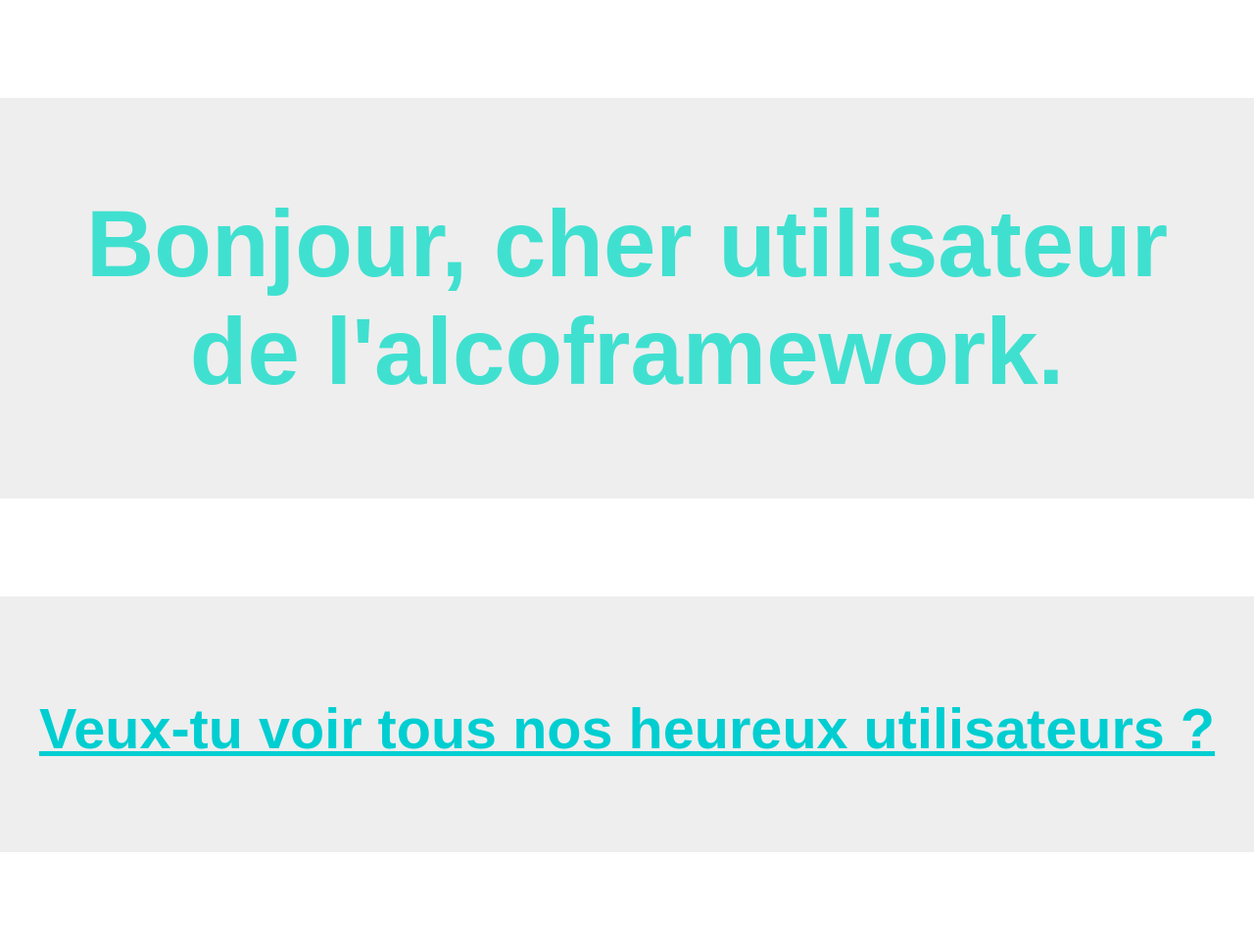
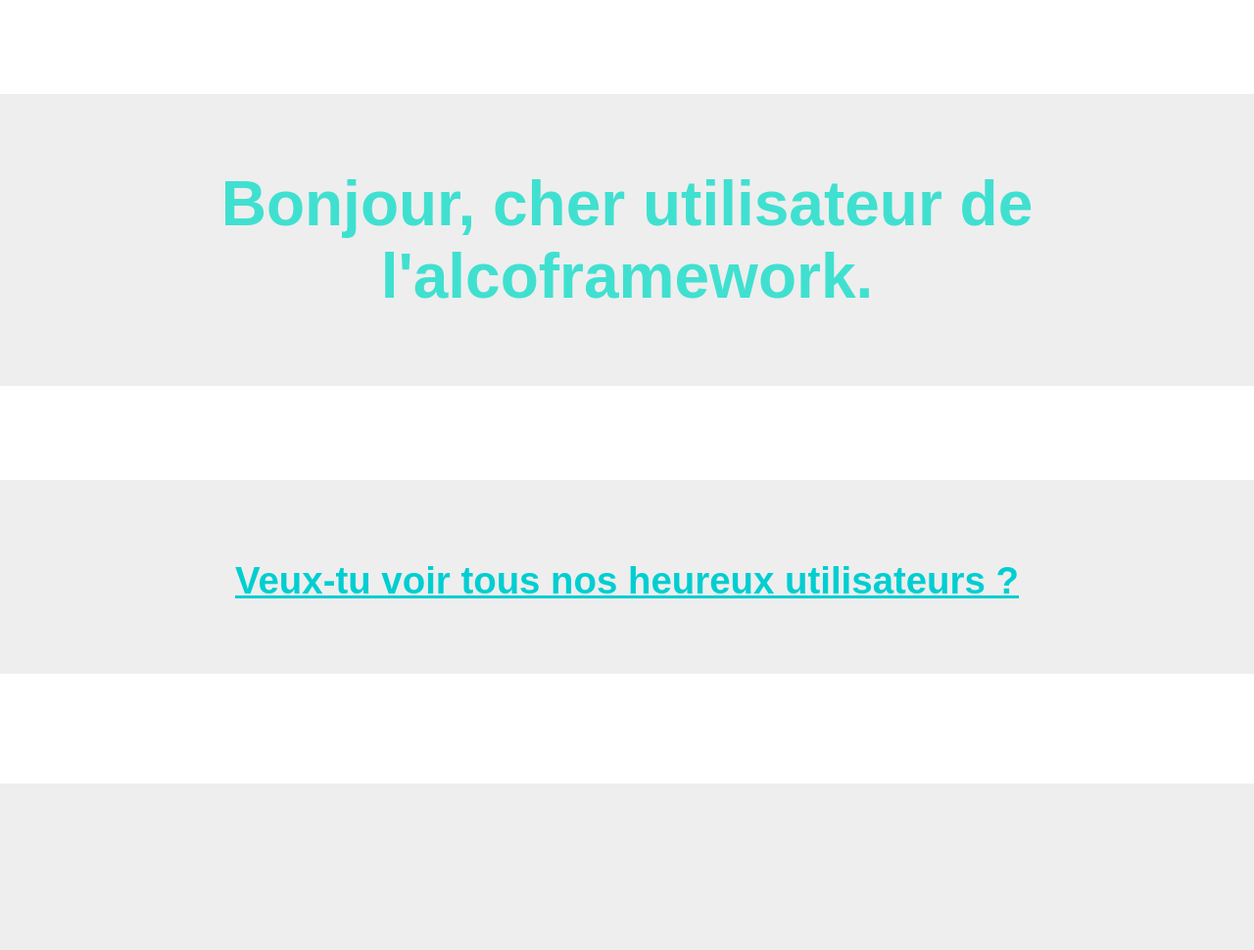
Before and after one commit to pikaboul/alcoframework, a PHP site: page / in a window 1280 px wide. Shown: the whole page at 98% size. After the commit the page ends 800 px from the top, so only its background shows below. Run offline with PHP 8.4, Linux system fonts and the light colour scheme; some libraries are stand-ins or nearby versions.

Commit message:
Chnage CSS bro

```diff
--- a/css/style.css
+++ b/css/style.css
@@ -1,59 +1,38 @@
-body{
+body {
   margin: 0;
-	color: Turquoise;
-}
-
-.name {
-	font-size: 3em;
+  color: Turquoise; }
+  body .name {
+    font-size: 2em;
     text-align: center;
-	margin-top: 100px;
-	padding: 30px;
+    margin-top: 3em;
+    padding: 1em;
     background-color: #eee;
     font-family: 'Arial';
-	position: relative;
-}
-
-.name:last-of-type {
-	margin-bottom: 100px;
-}
-
-h1 {
-	transform:translate3D(-3000px,0,0);
-	-webkit-animation-duration: 0.7s;
-	-webkit-animation-delay: 1s;
-}
-
-.age {
-	font-size: 0.5em
-}
-
-.cop {
+    position: relative; }
+    body .name:last-of-type {
+      margin-bottom: 100px; }
+    body .name .age {
+      font-size: 0.5em; }
+    body .name .cop {
       position: absolute;
       font-size: 0.7em;
       bottom: 0.4em;
       right: 0.4em;
-	font-style: italic;
-}
-
-.cop:before {
-	content: "\a9";
-}
-
-.remove {
+      font-style: italic; }
+    body .name .cop:before {
+      content: "\a9"; }
+    body .name .remove {
       position: absolute;
       top: 0.4em;
       right: 0.4em;
       -webkit-transition: all 0.4s;
       -o-transition: all 0.4s;
-	transition: all 0.4s;
-}
+      transition: all 0.4s; }
+    body .name .remove:hover {
+      cursor: pointer;
+      transform: rotate(180deg); }
+    body .name a {
+      color: DarkTurquoise;
+      font-size: 0.8em; }
 
-.remove:hover {
-	cursor: pointer;
-	transform: rotate(180deg);
-}
-
-a {
-	color: DarkTurquoise;
-	font-size: 0.8em;
-}
+/*# sourceMappingURL=style.css.map */
--- a/template/user.php
+++ b/template/user.php
@@ -1,9 +1,9 @@
-<div class="name" id="<?php echo $value->getId() ?>">
-	<h1 class="animated <?php echo $key%2 == 0 ? 'bounceInLeft' : 'bounceInRight' ?>" style="-webkit-animation-delay: <?php echo $key *0.5 ?>s;"><div class="age">Bonjour, je suis</div>
+<div class="name animated <?php echo $key%2 == 0 ? 'bounceInLeft' : 'bounceInRight' ?>" id="<?php echo $value->getId() ?>" style="-webkit-animation-delay: <?php echo $key *0.5 ?>s;">
+	<h1 class=""><div class="age">Bonjour, je suis</div>
 		<?php echo $value->getName() ?>,<div class="age"><?php echo $value->getJob() ?> depuis <?php echo $value->getAge() ?> ans.</div>
 	</h1>
 	<?php if ($value->getCopyright() != ""): ?>
 	<div class="cop"><?php echo $value->getCopyright() ?></div>
 	<?php endif ?>
-	<div class="remove" data-id="<?php echo $value->getId() ?>">&#9587;</div>
+	<?php /* ?><div class="remove" data-id="<?php echo $value->getId() ?>">&#9587;</div><?php */?>
 </div>
```
Lines whose indentation alone changed are shown as unchanged.
